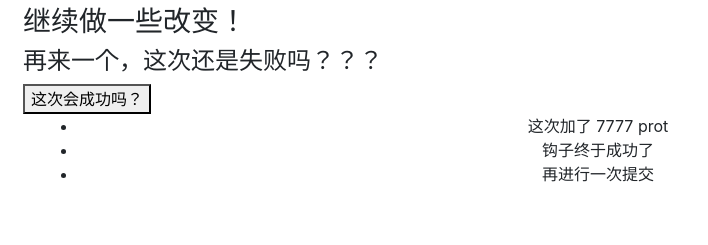
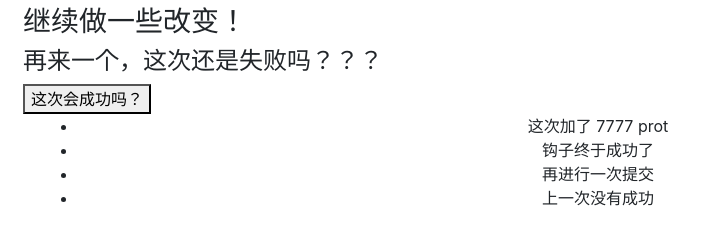
Before and after one commit to rockts/leke-bootstrap-4, a website: page index.html in a window 1280 px wide. Shown: the part 105-350 px from the top of the page, without its empty margins (0-708 px from the left). Drawn offline with nearby package versions, Linux system fonts and the light colour scheme.

Commit message:
上次没成功

```diff
--- a/index.html
+++ b/index.html
@@ -39,6 +39,7 @@
           <li>这次加了 7777 prot</li>
           <li>钩子终于成功了</li>
           <li>再进行一次提交</li>
+          <li>上一次没有成功</li>
         </ul>
       </div>
     </div>
```
